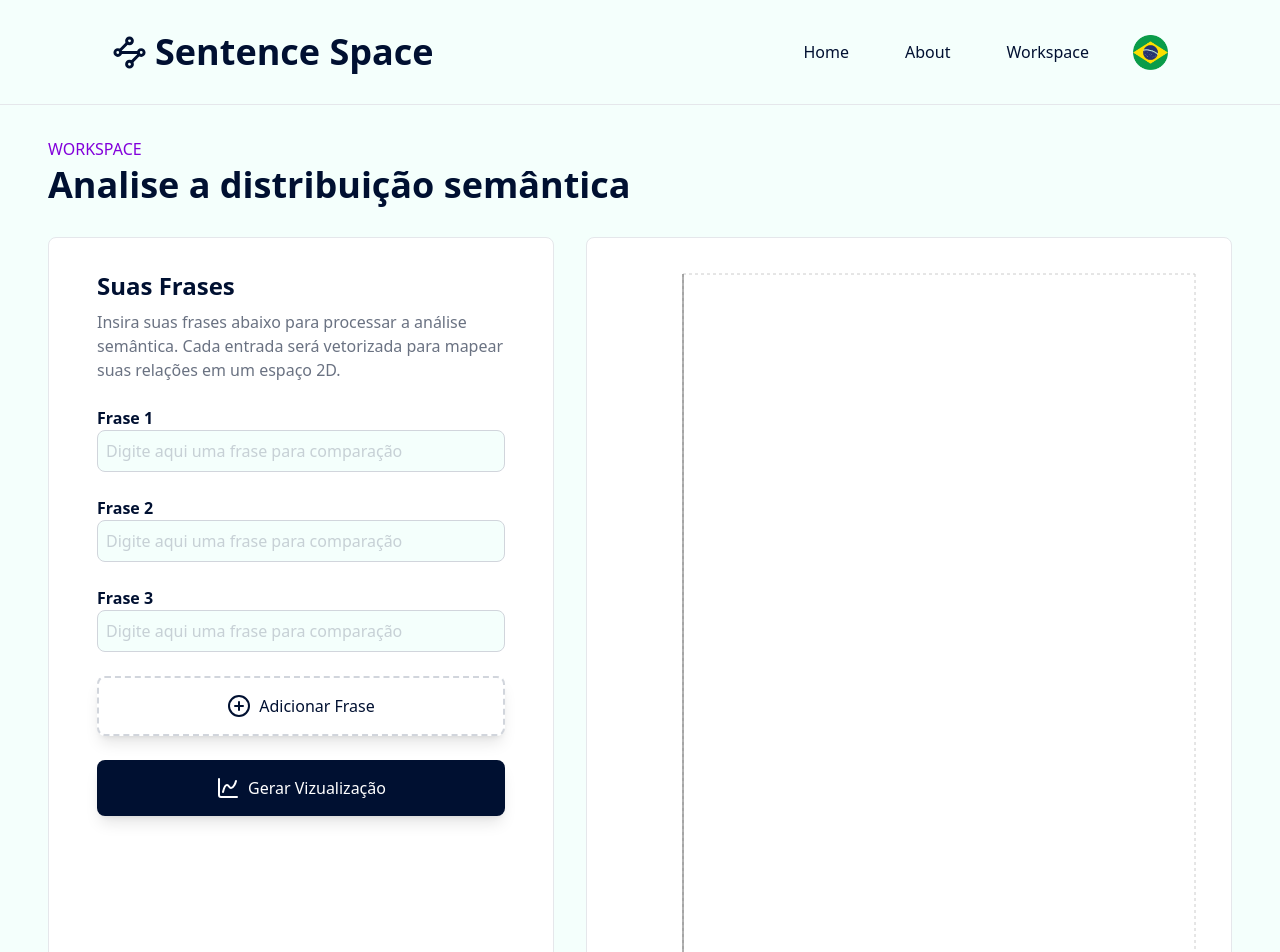
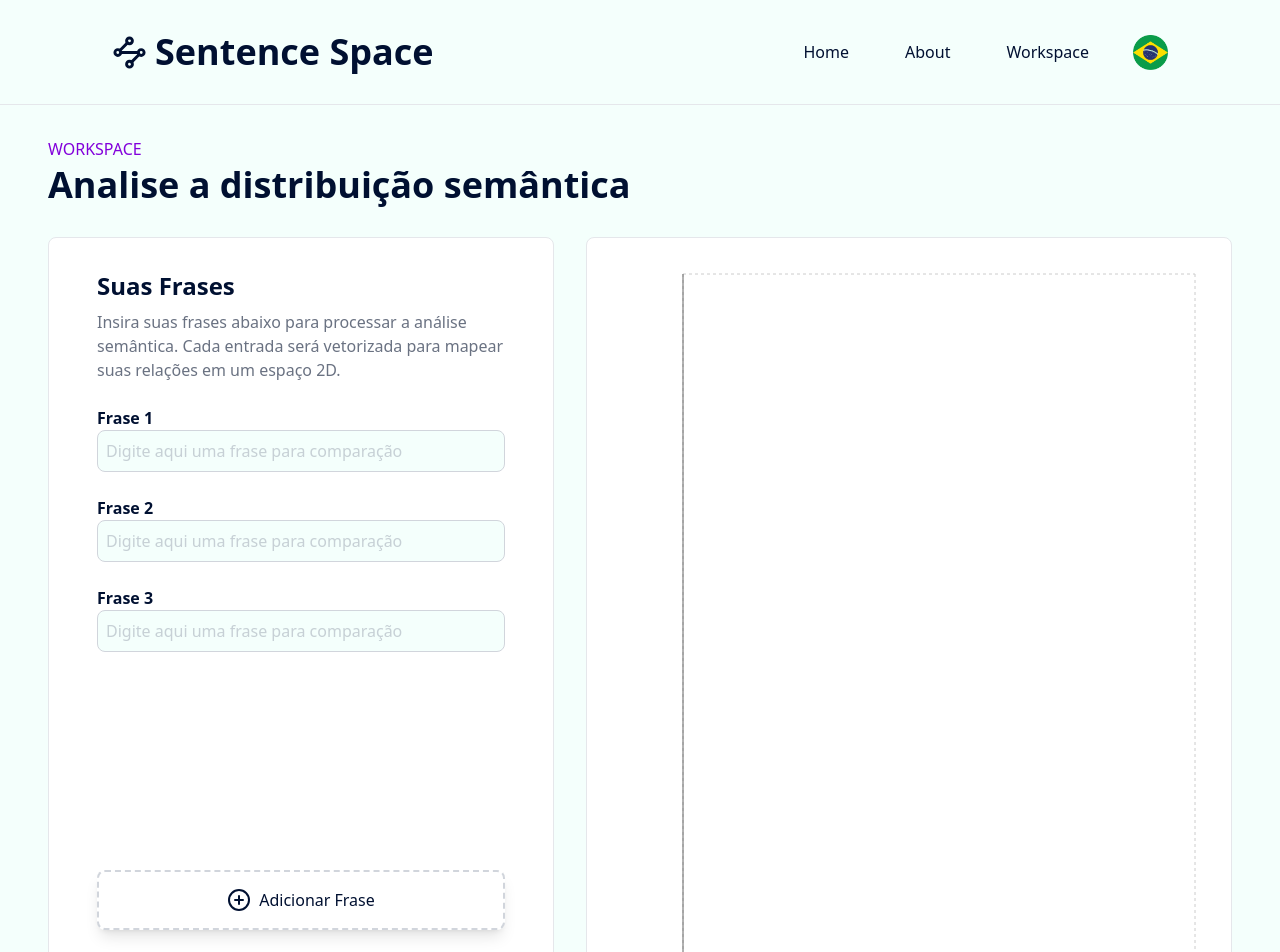
Before and after one commit to LucMazarJR/visual_embedding, a Next.js app in the folder front/: page /workspace in a window 1280 px wide. Shown: the top 952 px of the page. Built offline with nearby package versions, Linux system fonts and the light colour scheme.

Commit message:
feat: add overflow for design consistency

```diff
--- a/front/app/_components/buttons/add_button.tsx
+++ b/front/app/_components/buttons/add_button.tsx
@@ -9,7 +9,7 @@ export default function AddButton({ addFunc, len }: AddButtonProps) {
   if (len < 10) {
     return (
       <button
-        className="flex cursor-pointer items-center justify-center gap-2 rounded-lg border-2 border-dashed border-gray-300 bg-white p-2 py-4 font-medium shadow-lg hover:bg-gray-50"
+        className="w-full flex cursor-pointer items-center justify-center gap-2 rounded-lg border-2 border-dashed border-gray-300 bg-white p-2 py-4 font-medium shadow-lg hover:bg-gray-50"
         type="button"
         onClick={addFunc}
       >
--- a/front/app/_components/buttons/generate_button.tsx
+++ b/front/app/_components/buttons/generate_button.tsx
@@ -7,7 +7,7 @@ type GenerateButtonProps = {
 export default function GenerateButton({generateFunc}: GenerateButtonProps) {
   return (
     <button
-      className="bg-foreground hover:bg-accent-foreground flex cursor-pointer justify-center gap-2 rounded-lg p-2 py-4 text-white shadow-lg"
+      className="w-full bg-foreground hover:bg-accent-foreground flex cursor-pointer justify-center gap-2 rounded-lg p-2 py-4 text-white shadow-lg"
       type="button"
       onClick={generateFunc}
     >
--- a/front/app/_components/cartesian_plane.tsx
+++ b/front/app/_components/cartesian_plane.tsx
@@ -41,7 +41,7 @@ function CustomTooltip({ active, payload }: CustomTooltipProps) {
 
 export default function CartesianPlane({ data }: CartesianPlaneProps) {
   return (
-    <div style={{ width: "100%", height: "100%" }}>
+    <div className="w-full h-full flex items-center justify-center">
       <ResponsiveContainer>
         <ScatterChart margin={{ top: 20, right: 20, bottom: 20, left: 20 }}>
           <CartesianGrid strokeDasharray="3 3" />
--- a/front/app/workspace/page.tsx
+++ b/front/app/workspace/page.tsx
@@ -8,7 +8,7 @@ import CartesianPlane from "../_components/cartesian_plane";
 
 export default function WorkSpace() {
   const [phrases, setPhrases] = useState(["", "", ""]);
-  const [embeddedPhrases, setEmbeddedPhrases] = useState<{points: {x: number, y:number}, phrase: string}[]>([])
+  const [embeddedPhrases, setEmbeddedPhrases] = useState<{ points: { x: number, y: number }, phrase: string }[]>([])
 
   const handlePhraseChange = (index: number, value: string) => {
     setPhrases((prev) => {
@@ -31,7 +31,7 @@ export default function WorkSpace() {
   };
 
   const handleSubmit = async (phrases: string[]) => {
-    const data = {sentences: phrases}
+    const data = { sentences: phrases }
 
     try {
       const res = await fetch(`${process.env.NEXT_PUBLIC_BASE_API_URL}/api/embedding/process`, {
@@ -42,8 +42,8 @@ export default function WorkSpace() {
         body: JSON.stringify(data)
       })
       const resData: [number, number][] = await res.json()
-      const formatedData: {points: {x: number, y:number}, phrase: string}[] = resData.map((vector, i) => {
-        return {points: {x: vector[0], y: vector[1]}, phrase: phrases[i]}
+      const formatedData: { points: { x: number, y: number }, phrase: string }[] = resData.map((vector, i) => {
+        return { points: { x: vector[0], y: vector[1] }, phrase: phrases[i] }
       })
       setEmbeddedPhrases(formatedData)
       console.log(formatedData)
@@ -58,7 +58,7 @@ export default function WorkSpace() {
         <p className="font-medium text-purple-700">WORKSPACE</p>
         <h2 className="text-4xl font-bold">Analise a distribuição semântica</h2>
       </section>
-      <div className="flex min-h-screen flex-1 gap-8">
+      <div className="flex min-h-screen flex-1 gap-8 h-screen">
         <div className="flex-4 space-y-6 rounded-lg border border-gray-200 bg-white px-12 py-8">
           <section className="space-y-2">
             <h3 className="text-2xl font-bold">Suas Frases</h3>
@@ -67,10 +67,10 @@ export default function WorkSpace() {
               entrada será vetorizada para mapear suas relações em um espaço 2D.
             </p>
           </section>
-          <form action="" className="flex flex-col gap-6">
+          <form action="" className="flex flex-col h-[60%] gap-6 scroll-smooth overflow-auto">
             {phrases.map((p, i) => {
               return (
-                <div key={i} className="flex flex-col">
+                <div key={i} className="flex flex-col ">
                   <label htmlFor={`${i}form`} className="font-semibold">
                     Frase {i + 1}
                   </label>
@@ -88,12 +88,12 @@ export default function WorkSpace() {
                 </div>
               );
             })}
-            <AddButton addFunc={handleAddPhrase} len={phrases.length} />
-            <GenerateButton generateFunc={() => handleSubmit(phrases)}/>
           </form>
+          <AddButton addFunc={handleAddPhrase} len={phrases.length} />
+          <GenerateButton generateFunc={() => handleSubmit(phrases)} />
         </div>
-        <div className="flex-6 rounded-lg border border-gray-200 bg-white p-4">
-          <CartesianPlane data={embeddedPhrases}/>
+        <div className="flex-6 rounded-lg border border-gray-200 bg-white p-4 h-screen">
+          <CartesianPlane data={embeddedPhrases} />
         </div>
       </div>
     </div>
```
